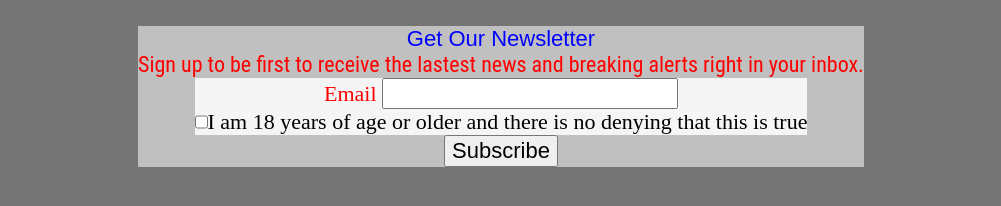
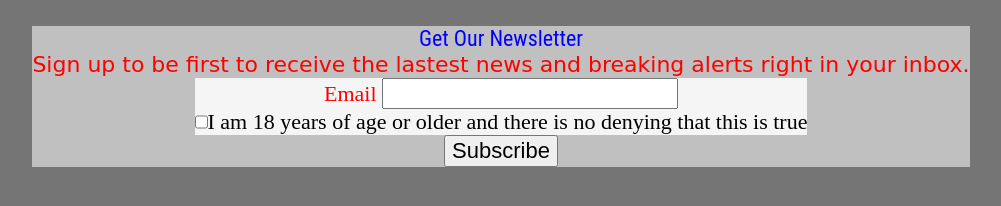
Before and after one commit to Mora362/lab, a plain HTML site: page index.html in a window 1280 px wide. Shown: the whole page, without its empty margins (139-1140 px from the left). Drawn offline with nearby package versions, Linux system fonts and the light colour scheme.

Commit message:
Update screen.css

```diff
--- a/css/screen.css
+++ b/css/screen.css
@@ -294,13 +294,11 @@ form {
 }
 p{
     font-family: 'Charmonman', cursive;
-    font-family: 'Lato', sans-serif;
-    font-family: 'Roboto Condensed', sans-serif;
     color: red;
 }
 
 h1{
-    font-family: Arial, Helvetica, sans-serif;
+    font-family: 'Roboto Condensed', sans-serif;
     color: blue;
 }
 /* ===== STATE STYLES ======= */
```
